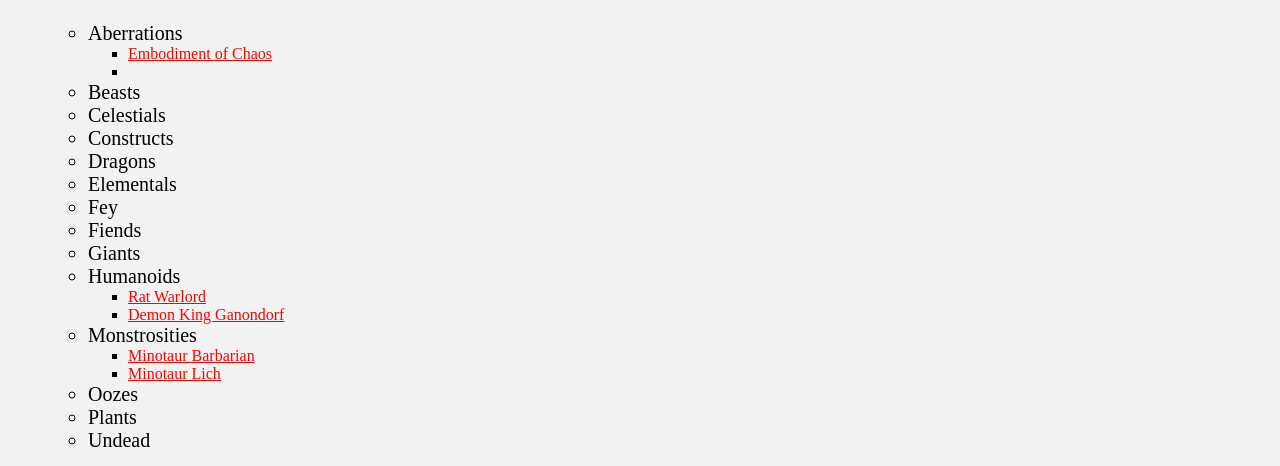
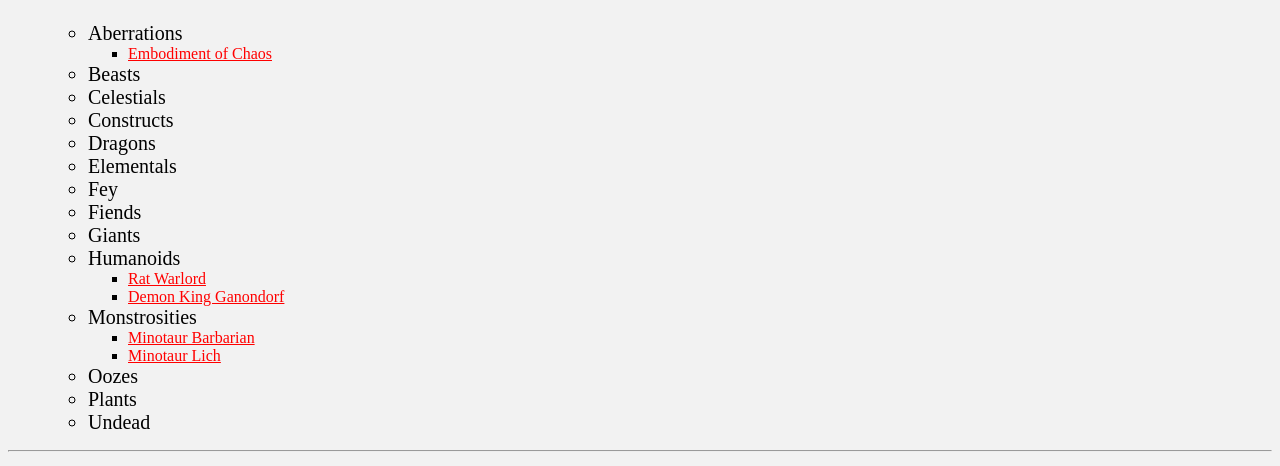
Before and after one commit to Fishyboi72/DnD-Homebrew, a website: page pages/monsters.html in a window 1280 px wide. Shown: the part 278-744 px from the top of the page. Drawn offline with Linux system fonts and the light colour scheme.

Commit message:
Added a /

```diff
--- a/pages/monsters.html
+++ b/pages/monsters.html
@@ -25,7 +25,7 @@
                     <ul>
                         <li class="type">Aberrations</li>
                         <ul>
-                          <li><a href="#embodimentOfChaos">Embodiment of Chaos</a><li>
+                          <li><a href="#embodimentOfChaos">Embodiment of Chaos</a></li>
                         </ul>
                     </ul>
                     <ul>
```
